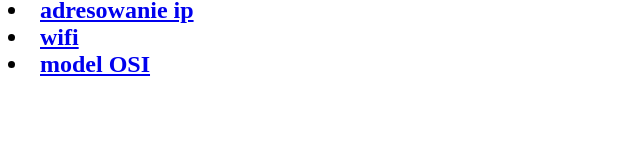
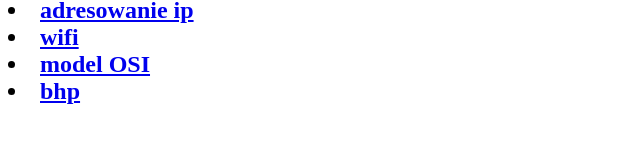
Before and after one commit to piotrek1tif/zeszyt, a plain HTML site: page siecikomputerowe.html in a window 1280 px wide. Shown: the part 174-316 px from the top of the page, 0-640 px from the left. Drawn offline with Linux system fonts and the light colour scheme.

Commit message:
Update siecikomputerowe.html

```diff
--- a/siecikomputerowe.html
+++ b/siecikomputerowe.html
@@ -19,13 +19,14 @@
     </li>
             <li><a href="adresowanieip.html" target="_blank">
                     adresowanie ip    </a>
-    </li>
-              </li>
-            <li><a href="wifi.html" target="_blank">
+                <li><a href="wifi.html" target="_blank">
                     wifi   </a>
     </li>
-                <li><a href="modelosi.html" target="_blank">
-                    model OSI   </a>
-                </li>
+                    <li><a href="modelosi.html" target="_blank">
+                        model OSI   </a>
+    </li>
+                        <li><a href="bhp2.html" target="_blank">
+                        bhp   </a>
+    </li>
         </h2>
     </body>
```
